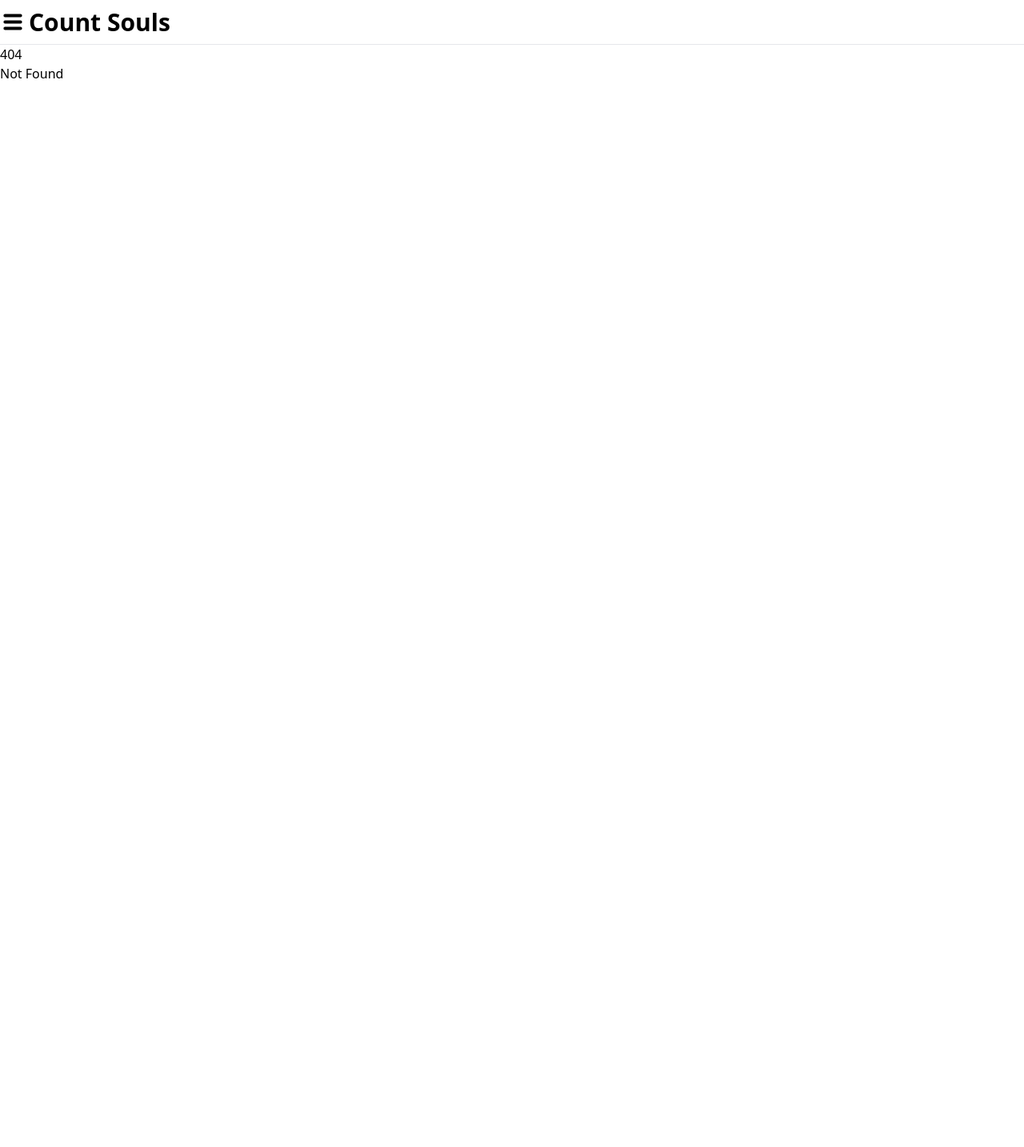
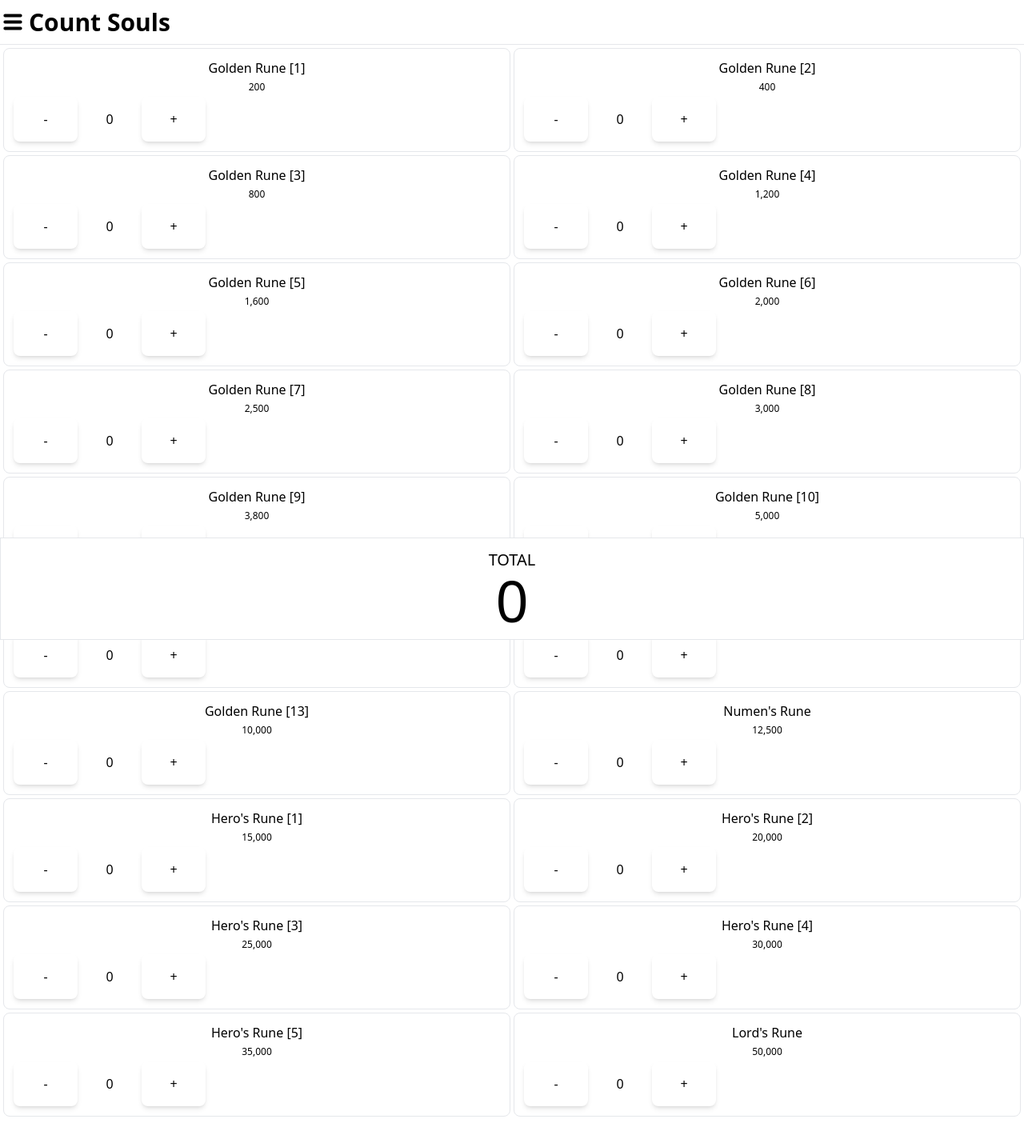
Before and after one commit to ElmarTalibzade/count-souls, a SvelteKit app: page /er in a window 1280 px wide. Before the commit this address had no page. Shown: the top 1434 px of the page at 80% size. Before the commit the page ends 800 px from the top, so only its background shows below. Built offline with nearby package versions, Linux system fonts and the light colour scheme.

Commit message:
Added calculations for Elden Ring

```diff
--- /dev/null
+++ b/src/routes/er/+page.svelte
@@ -0,0 +1,33 @@
+<script lang="ts">
+  import Calculator from '../../components/common/calculator.svelte';
+  import type Soul from 'models/soulDefinition';
+
+  const souls: Soul[] = [
+    { name: 'Golden Rune [1]', value: 200 },
+    { name: 'Golden Rune [2]', value: 400 },
+    { name: 'Golden Rune [3]', value: 800 },
+    { name: 'Golden Rune [4]', value: 1200 },
+    { name: 'Golden Rune [5]', value: 1600 },
+    { name: 'Golden Rune [6]', value: 2000 },
+    { name: 'Golden Rune [7]', value: 2500 },
+    { name: 'Golden Rune [8]', value: 3000 },
+    { name: 'Golden Rune [9]', value: 3800 },
+    { name: 'Golden Rune [10]', value: 5000 },
+    { name: 'Golden Rune [11]', value: 62500 },
+    { name: 'Golden Rune [12]', value: 7500 },
+    { name: 'Golden Rune [13]', value: 10000 },
+    { name: "Numen's Rune", value: 12500 },
+    { name: "Hero's Rune [1]", value: 15000 },
+    { name: "Hero's Rune [2]", value: 20000 },
+    { name: "Hero's Rune [3]", value: 25000 },
+    { name: "Hero's Rune [4]", value: 30000 },
+    { name: "Hero's Rune [5]", value: 35000 },
+    { name: "Lord's Rune", value: 50000 },
+  ];
+</script>
+
+<svelte:head>
+  <title>Dark Souls 3</title>
+</svelte:head>
+
+<Calculator soulDefinitions={souls} />
```
